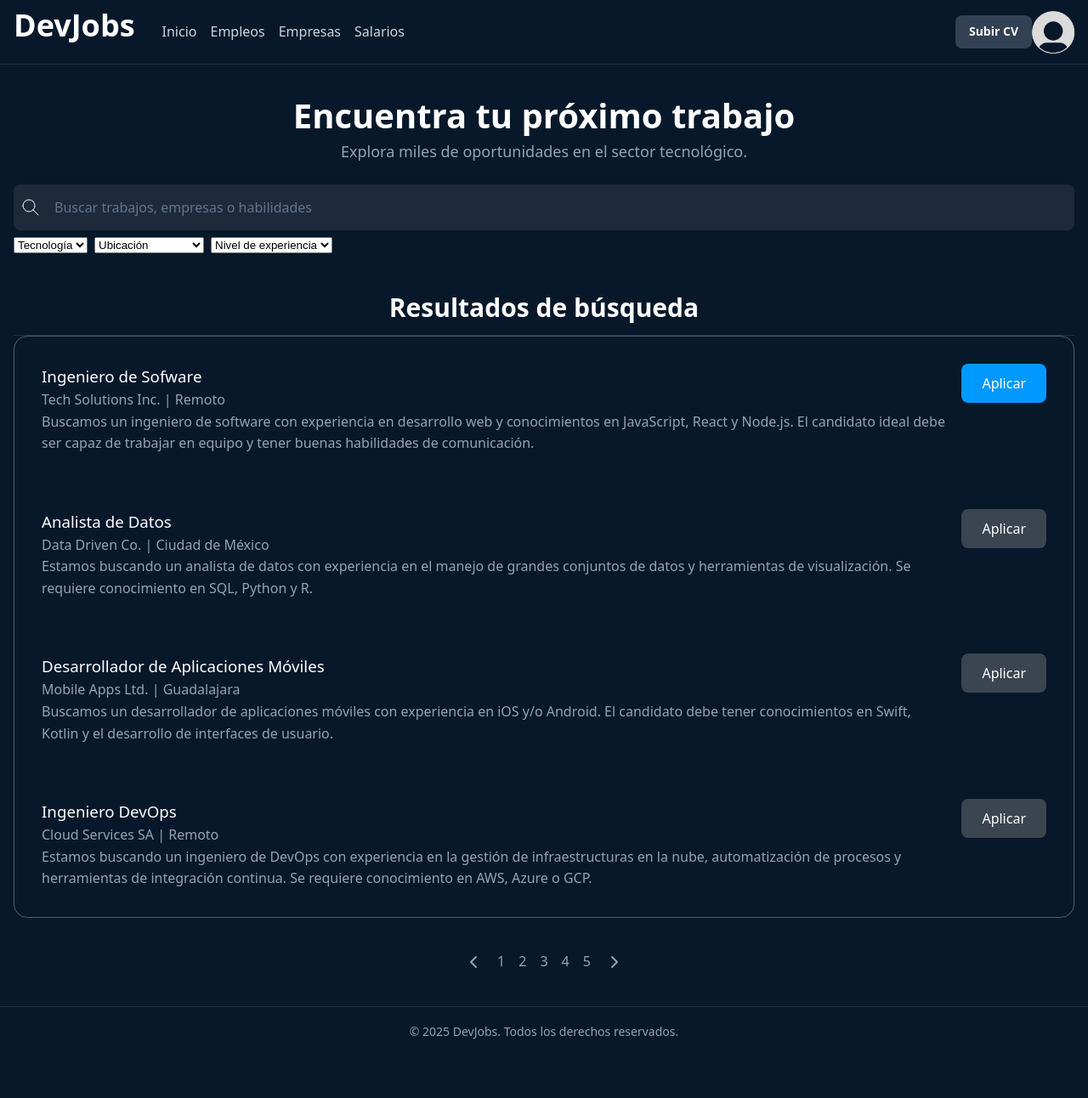
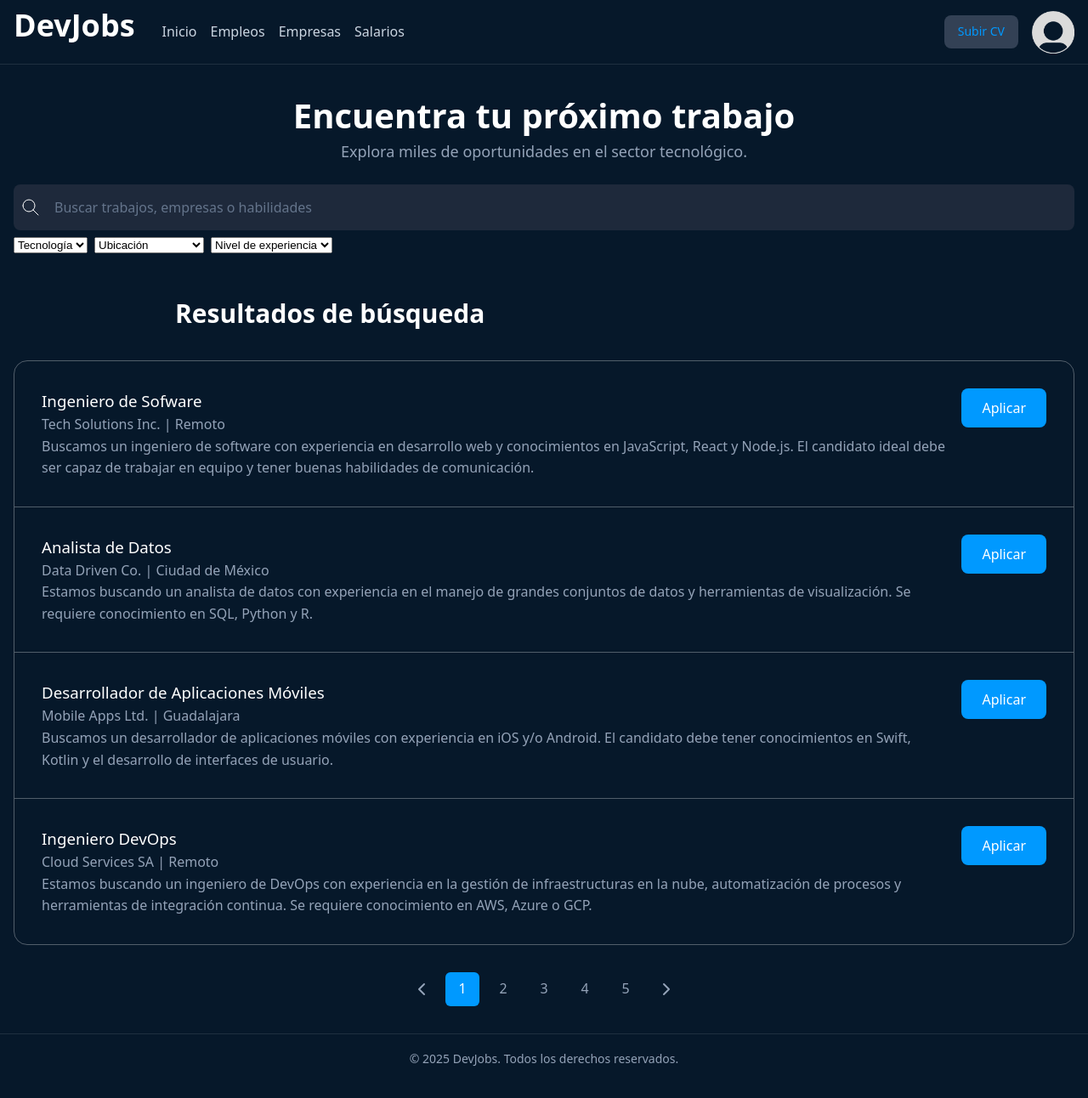
Before and after one commit to Jhos-hgnu/Proyecto-JSCAMP, a plain HTML site: page 00-html-css/empleos.html in a window 1280 px wide. Shown: the whole page at 85% size. Before the commit the page ends 1242 px from the top, so only its background shows below. Drawn offline with Linux system fonts and the light colour scheme.

Commit message:
Arreglando errores visuales (jobs cards, profile section, pagination)

```diff
--- a/00-html-css/resultados.html
+++ b/00-html-css/empleos.html
@@ -101,9 +101,8 @@
       </section>
 
       <section>
-        <header class="resultados-busqueda">
-          <h2>Resultados de búsqueda</h2>
-        </header>
+        <h2 class="resultados-busqueda" >Resultados de búsqueda</h2>
+
 
         <div class="jobs-listings">
           <article class="jobs-listing-card">
@@ -144,7 +143,7 @@
                 visualización. Se requiere conocimiento en SQL, Python y R.
               </p>
             </div>
-            <button>Aplicar</button>
+            <button class="button-apply-job">Aplicar</button>
           </article>
 
           <article class="jobs-listing-card">
@@ -164,7 +163,7 @@
                 usuario.
               </p>
             </div>
-            <button>Aplicar</button>
+            <button class="button-apply-job">Aplicar</button>
           </article>
 
           <article class="jobs-listing-card">
@@ -184,7 +183,7 @@
                 conocimiento en AWS, Azure o GCP.
               </p>
             </div>
-            <button>Aplicar</button>
+            <button class="button-apply-job">Aplicar</button>
           </article>
         </div>
 
@@ -206,12 +205,12 @@
               <path stroke="none" d="M0 0h24v24H0z" fill="none" />
               <path d="M15 6l-6 6l6 6" /></svg
           ></a>
-          <a href="">1</a>
-          <a href="">2</a>
-          <a href="">3</a>
-          <a href="">4</a>
-          <a href="">5</a>
-          <a href=""
+          <a class="is-active"  href="#">1</a>
+          <a href="#">2</a>
+          <a href="#">3</a>
+          <a href="#">4</a>
+          <a href="#">5</a>
+          <a href="#"
             ><svg
               xmlns="http://www.w3.org/2000/svg"
               width="24"
@@ -231,7 +230,7 @@
       </section>
     </main>
 
-    <footer>
+    <footer style="padding-bottom: 200px;">
       <small>&copy; 2025 DevJobs. Todos los derechos reservados. </small>
     </footer>
   </body>
--- a/00-html-css/styles.css
+++ b/00-html-css/styles.css
@@ -353,8 +353,20 @@ article {
 .profile-section {
   display: flex;
   align-items: center;
-  gap: 1 rem;
+  gap: 1rem;
   margin-left: auto;
+  a {
+     color: var(--primary-light);
+     transition: color 0.2s;
+     font-weight: 500;
+
+
+    &:hover, &:focus {
+      color: var(--primary-hover);
+      outline: none;
+    }
+  }
+
 
 }
 
@@ -396,15 +408,26 @@ article {
       padding: 0;
     }
   }
+
+  .resultados-busqueda {
+    padding-top: 15px;
+    padding-left: 190px;
+    padding-bottom: 15px;
+
+}
+
+
+
     .jobs-listings {
       border: 1px solid rgba(255, 255, 255, .3);
       border-radius: 1rem;
+
 
       article {
         background: none;
         box-shadow: none;
         border-radius: 0;
-        border-bottom: 1px, solid rgba(255, 255, 255, .3);
+        border-bottom: 1px solid rgba(255, 255, 255, .3);
         margin: 0;
 
         display: flex;
@@ -420,14 +443,14 @@ article {
     .pagination {
       display: flex;
       justify-content: center;
-      gap: 0.5 rem;
+      gap: 0.5rem;
       margin-block: 2rem;
 
       a {
         display: flex;
         align-items: center;
         justify-content: center;
-        width: 2.rem;
+        width: 2.5rem;
         height: 2.5rem;
         text-decoration: none;
         color: var(--text-muted);
```
Also changed, not shown: 00-html-css/index.html (+1 -1 lines).
